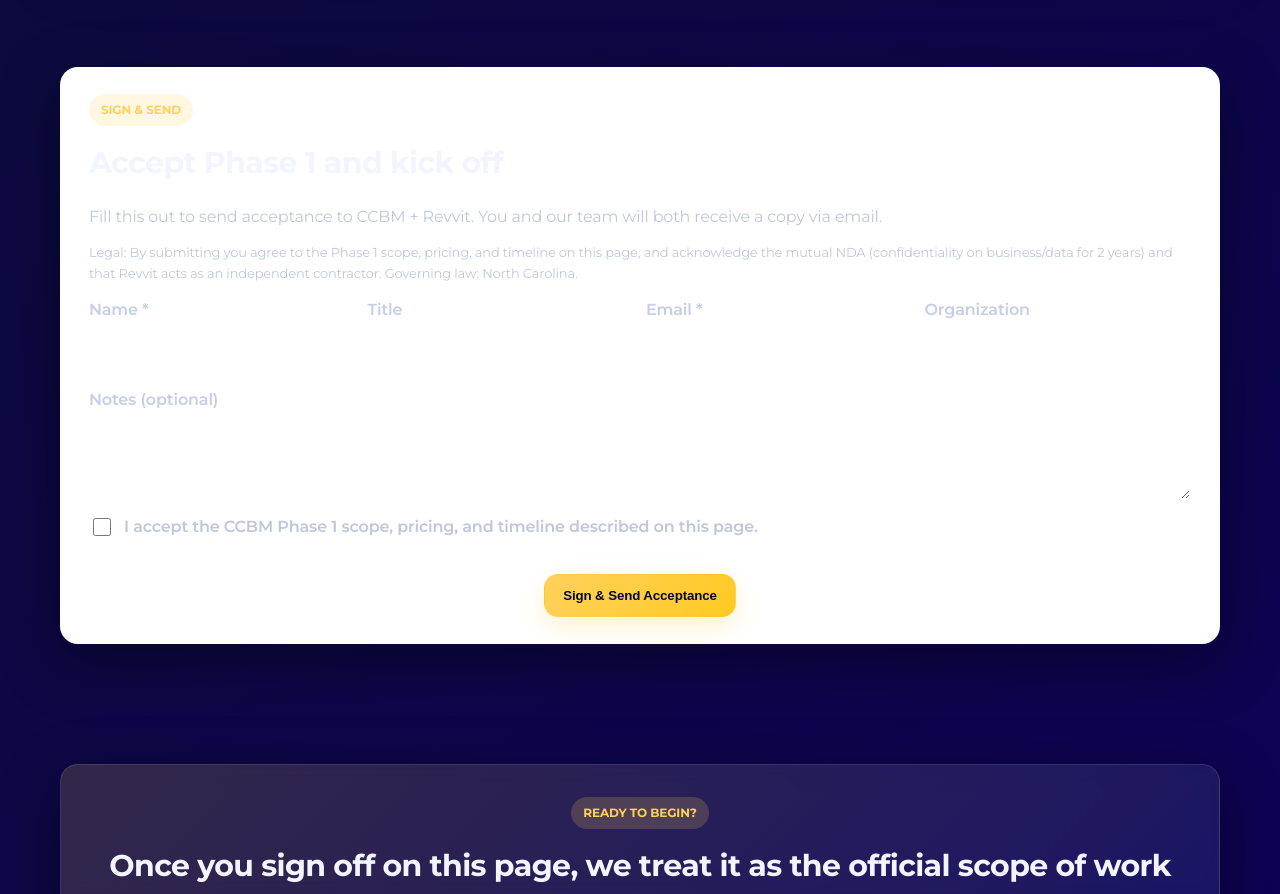
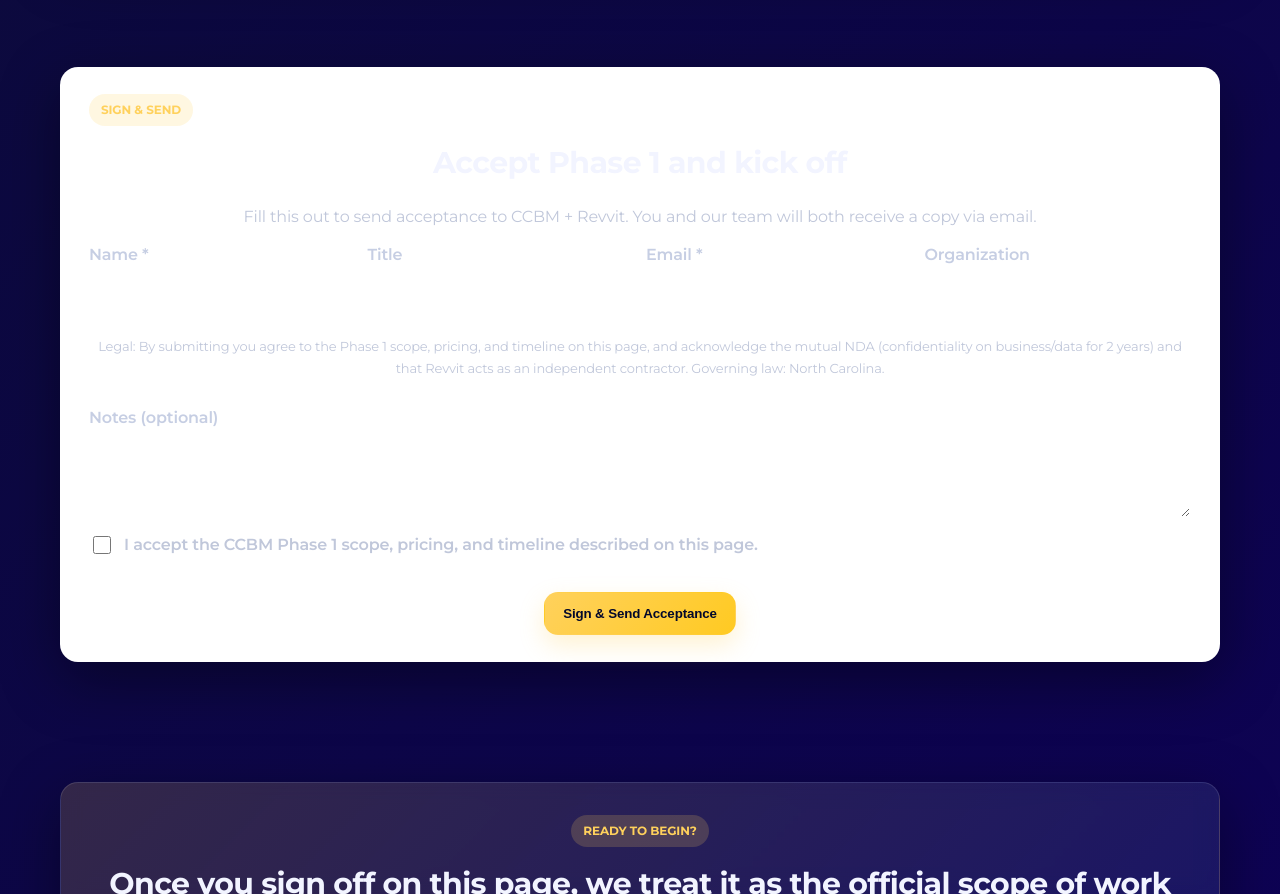
Before and after one commit to Revvitapps/ccbmtv, a Next.js app: page / in a window 1280 px wide. Shown: the part 4700-5594 px from the top of the page. Built offline with nearby package versions, Linux system fonts and the light colour scheme.

Commit message:
tweak: center sign intro and reposition legal note

```diff
--- a/app/globals.css
+++ b/app/globals.css
@@ -444,6 +444,12 @@
   background: #ffffff;
 }
 
+.sign-card .eyebrow,
+.sign-card h2,
+.sign-card .intro {
+  text-align: center;
+}
+
 .sign-form {
   display: grid;
   gap: 14px;
@@ -520,6 +526,15 @@
   color: #7b131d;
   background: rgba(235, 68, 90, 0.16);
   border: 1px solid rgba(235, 68, 90, 0.4);
+}
+
+.small {
+  font-size: 13px;
+}
+
+.legal-note {
+  text-align: center;
+  margin-top: 4px;
 }
 
 .button-primary {
--- a/app/page.js
+++ b/app/page.js
@@ -296,13 +296,8 @@
         <section className="card sign-card" data-reveal>
           <div className="eyebrow">Sign &amp; Send</div>
           <h2>Accept Phase 1 and kick off</h2>
-          <p className="muted">
+          <p className="muted intro">
             Fill this out to send acceptance to CCBM + Revvit. You and our team will both receive a copy via email.
-          </p>
-          <p className="muted small">
-            Legal: By submitting you agree to the Phase 1 scope, pricing, and timeline on this page, and acknowledge the
-            mutual NDA (confidentiality on business/data for 2 years) and that Revvit acts as an independent contractor.
-            Governing law: North Carolina.
           </p>
           <form className="sign-form" onSubmit={handleSubmit}>
             <div className="form-grid">
@@ -323,6 +318,11 @@
                 <input name="organization" value={formData.organization} onChange={handleChange} />
               </label>
             </div>
+            <p className="muted small legal-note">
+              Legal: By submitting you agree to the Phase 1 scope, pricing, and timeline on this page, and acknowledge
+              the mutual NDA (confidentiality on business/data for 2 years) and that Revvit acts as an independent
+              contractor. Governing law: North Carolina.
+            </p>
             <label>
               <span>Notes (optional)</span>
               <textarea name="message" value={formData.message} onChange={handleChange} rows={3} />
--- a/package.json
+++ b/package.json
@@ -9,6 +9,7 @@
     "lint": "next lint"
   },
   "dependencies": {
+    "@vercel/analytics": "^1.5.0",
     "next": "14.2.3",
     "pdfkit": "^0.17.2",
     "react": "18.3.1",
```
Also changed, not shown: 1 other file (tests, documents, lock files or other folders).
